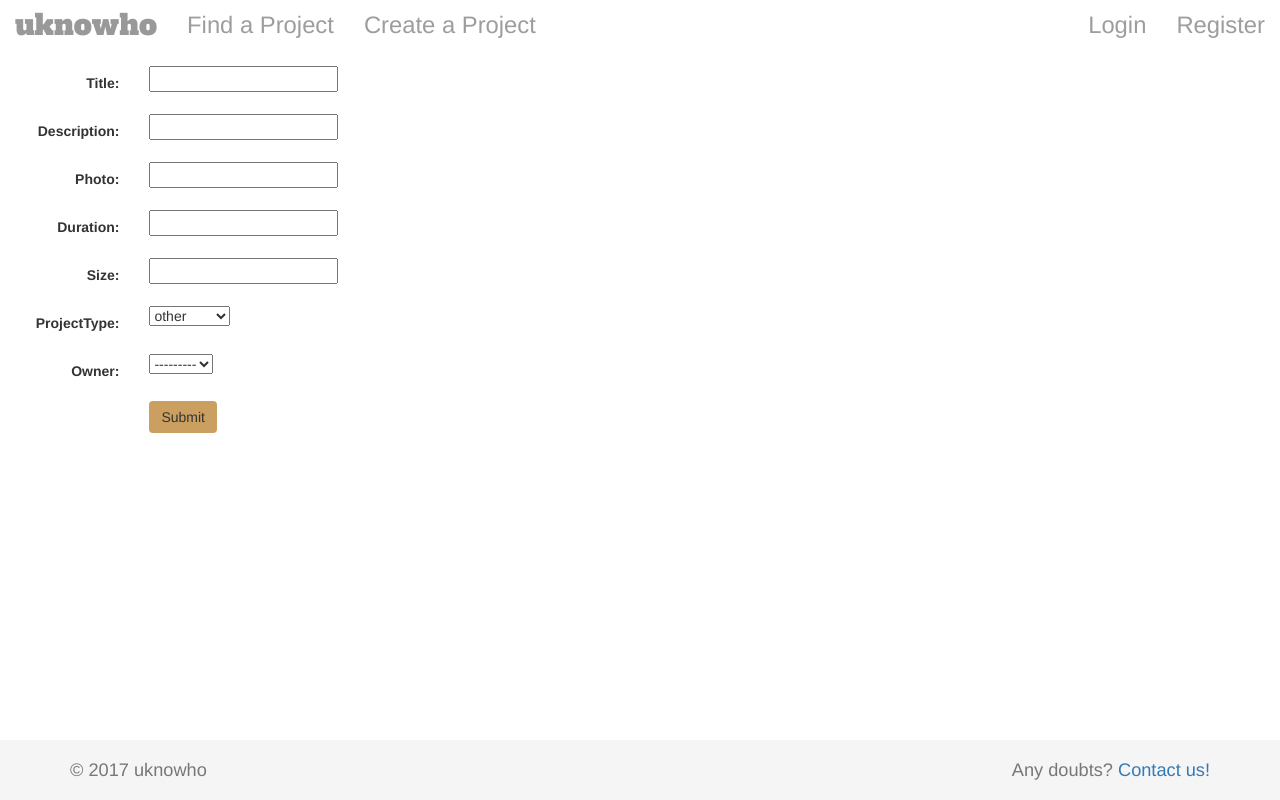
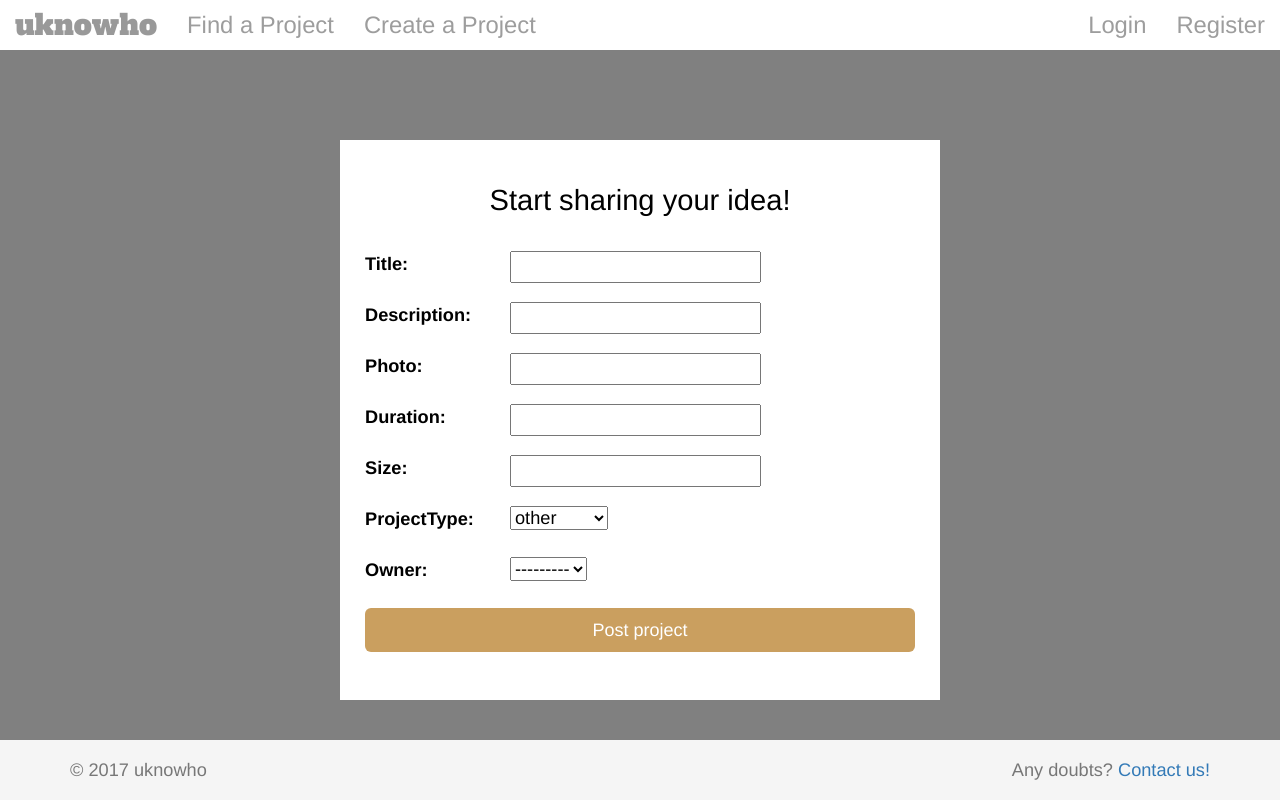
Before and after one commit to Mrrvm/uknowho, a Django app: page /createproj/ in a window 1280 px wide. Run offline with Django 3.2, Linux system fonts and the light colour scheme; data comes from the database, SQL or seed files in the repository; both versions use the stored data as it was after the commit; parts of the project's set-up code (start-up, migrations or seed data) failed here and were passed over; some libraries are stand-ins or nearby versions.

Commit message:
Create project done

```diff
--- a/uknowho/projects/static/projects/style.css
+++ b/uknowho/projects/static/projects/style.css
@@ -169,7 +169,6 @@
       background-color: white;
       color: black;
       padding-bottom: 80px;
-
   }
 
 
@@ -193,3 +192,25 @@ a.list-group-item {
 a.list-group-item.active small {
     color:#fff;
 }
+
+
+.createCtn {
+  margin: 0 auto;
+  background-color: white;
+  color: black;
+  padding-bottom: 20px;
+  padding-top: 30px;
+  width: 600px;
+}
+
+@media (min-width: 600px) {
+    .CreateCtn {
+      margin-top: 7%;
+      width: 600px;
+    }
+}
+
+.form-horizontal {
+  padding: 10px;
+  font-size: 1.3em;
+}
--- a/uknowho/projects/templates/projects/base.html
+++ b/uknowho/projects/templates/projects/base.html
@@ -27,7 +27,7 @@
         </div>
         <div class="collapse navbar-collapse" id="myNavbar">
           <ul class="nav navbar-nav">
-              <li><a href="{% url 'projects:find' %}">Find a Project</a></li>
+              <li><a href="{% url 'projects:find'  %}">Find a Project</a></li>
               <li><a href="{% url 'projects:project_add'%}">Create a Project</a></li>
           </ul>
           <ul class="nav navbar-nav navbar-right">
--- a/uknowho/projects/templates/projects/form_template.html
+++ /dev/null
@@ -1,9 +0,0 @@
-{% for field in form%}
-  <div class="form-group">
-    <div class="col-sm-offset-2 col-sm-10">
-      <span class="text-danger small"> {{field.errors}}</span>
-    </div>
-    <label class="control-label col-sm-2">{{field.label_tag}}</label>
-    <div class="col-sm-10">{{field}}</div>
-  </div>
-{% endfor %}
--- a/uknowho/projects/templates/projects/index.html
+++ b/uknowho/projects/templates/projects/index.html
@@ -29,7 +29,7 @@
               <p>Electronics</p>
             </div>
             <div class="col-md-3">
-              <img class="categoryItem" width="140px" src="{% static 'projects/images/art.png' %}" />
+              <a href="www.google.com"><img class="categoryItem" width="140px" src="{% static 'projects/images/art.png' %}" /></a>
               <p>Art</p>
             </div>
             <div class="col-md-3">
--- a/uknowho/projects/templates/projects/project_form.html
+++ b/uknowho/projects/templates/projects/project_form.html
@@ -1,23 +1,29 @@
 {%extends 'projects/base.html'%}
 
 {% block body %}
-<div class="container-fluid">
-  <div class="row">
-    <div class="col-sm-12 col-md-7">
-      <div class="panel-body">
+<style type="text/css">
+    body {
+      background-color: gray;
+    }
+</style>
+<div class="container createCtn">
+    <form class="form-horizontal" action="" method="post">
+      <div class="row">
+        <p style="padding-bottom: 20px; font-size: 1.6em; text-align:center">Start sharing your idea!</p>
+      </div>
+      {%csrf_token%}
+      {% for field in form%}
+        <div class="form-group">
+          <div class="col-md-3"><label>{{field.label_tag}}</label></div>
+          <div class="col-md-9"> <div>{{field}}</div></div>
+          <span class="text-danger small"> {{field.errors}}</span>
+        </div>
+      {% endfor %}
 
-        <form class="form-horizontal" action="" method="post">
-          {%csrf_token%}
-          {%include 'projects/form_template.html'%}
-          <div class="form-group">
-            <div class="col-sm-offset-2 col-sm-10">
-              <button type="submit" class="btn bt-success"> Submit </button>
-            </div>
-          </div>
-        </form>
+          <button class="btn btn-lg btn-primary btn-block" type="submit">
+            Post project
+          </button>
 
-      </div>
-    </div>
-  </div>
+    </form>
 </div>
 {% endblock %}
```
Also changed, not shown: uknowho/db.sqlite3, uknowho/projects/migrations/0009_auto_20170923_1501.py (added), uknowho/projects/migrations/0010_merge_20170923_1505.py (added).
